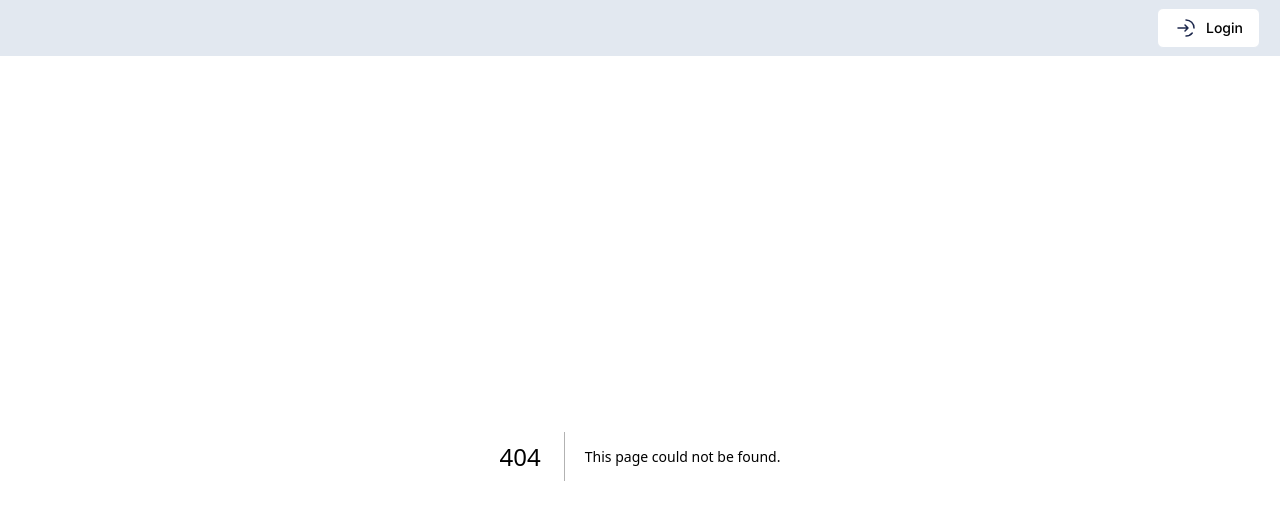
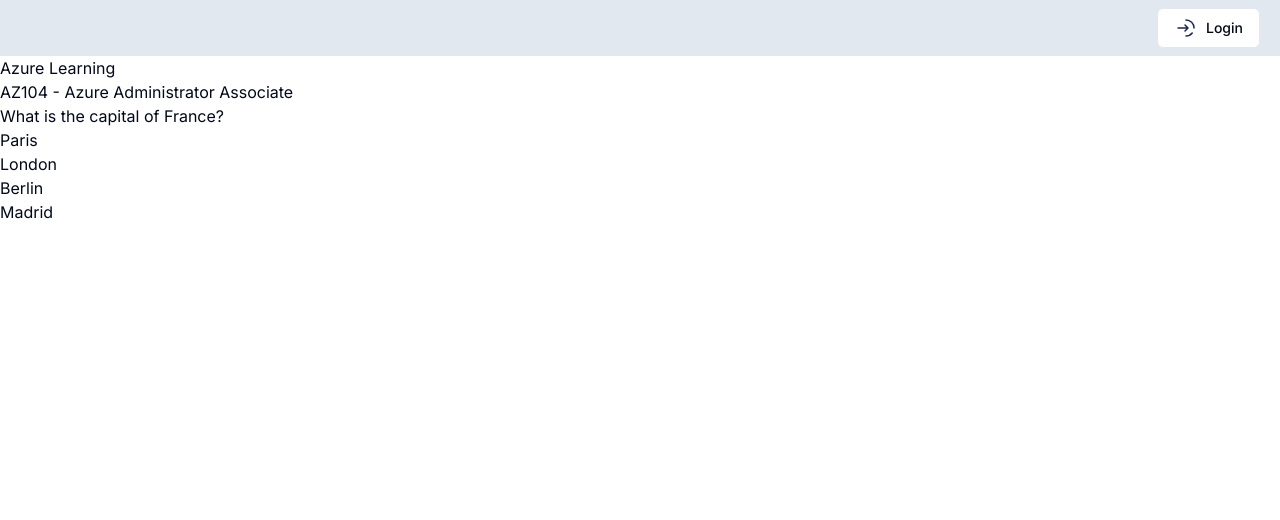
Before and after one commit to mdgdeveloper/eneas-front-v1, a Next.js app: page /quizz/1 in a window 1280 px wide. Before the commit this address had no page. Shown: the top 520 px of the page. Built offline with nearby package versions, Linux system fonts and the light colour scheme.

Commit message:
Eneas-front-v1: General update

```diff
--- /dev/null
+++ b/app/quizz/[id]/page.tsx
@@ -0,0 +1,34 @@
+import QuizzCard from "@/components/quizzes/QuizzCard"
+import { AreaType, QuestionType } from "@/types"
+
+type Props = {}
+
+const QUESTION_DEMO: QuestionType = {
+  id: "01223ab",
+  question: "What is the capital of France?",
+  answers: [
+    "Paris",
+    "London",
+    "Berlin",
+    "Madrid"
+  ],
+  correctAnswer: 0,
+}
+
+const AREA_DEMO: AreaType = {
+  id: "1234",
+  topic: "Azure Learning",
+  title: "AZ104 - Azure Administrator Associate"
+}
+
+const QuizPage = (props: Props) => {
+
+
+  return (
+    <div>
+      <QuizzCard question={QUESTION_DEMO} area={AREA_DEMO} />
+    </div>
+  )
+}
+
+export default QuizPage
--- a/app/quizzes/[id]/page.tsx
+++ /dev/null
@@ -1,10 +0,0 @@
-
-type Props = {}
-
-const QuizPage = (props: Props) => {
-  return (
-    <div>page</div>
-  )
-}
-
-export default QuizPage
--- a/components/quizzes/QuizzCard.tsx
+++ b/components/quizzes/QuizzCard.tsx
@@ -1,7 +1,23 @@
-type Props = {}
+import { AreaType, QuestionType } from "@/types"
+
+type Props = {
+  question: QuestionType,
+  area: AreaType
+}
 
 const QuizzCard = (props: Props) => {
   return (
-    <div>QuizzCard</div>
+    <div>
+      <div>{props.area.topic}</div>
+      <div>{props.area.title}</div>
+      <div>{props.question.question}</div>
+      <div>
+        {props.question.answers.map((answer, index) => (
+          <div key={index}>{answer}</div>
+        ))}
+      </div>
+    </div>
   )
 }
+
+export default QuizzCard
```
Also changed, not shown: types/index.d.ts (added, +12 -0 lines), app/quizz/page.tsx (added).
